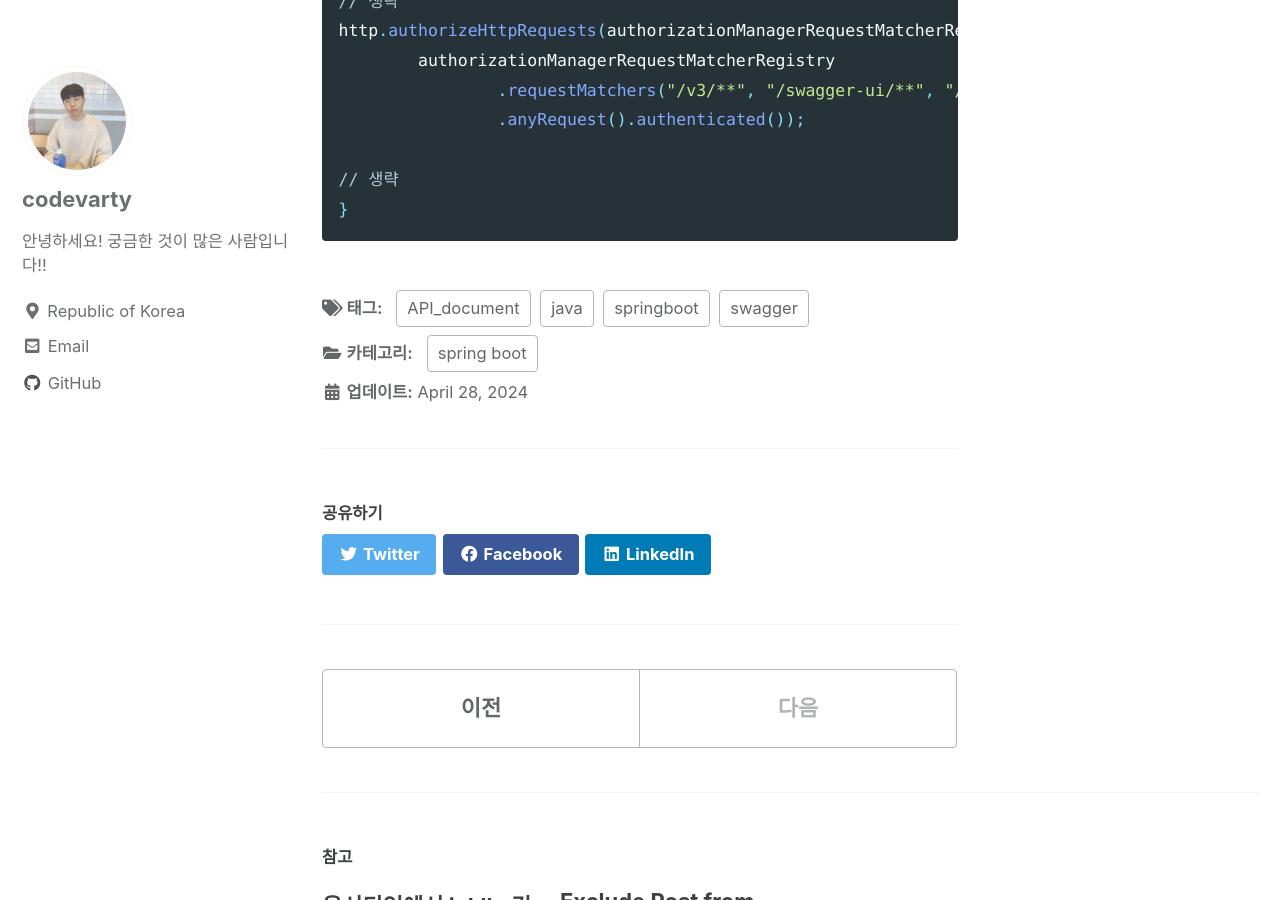
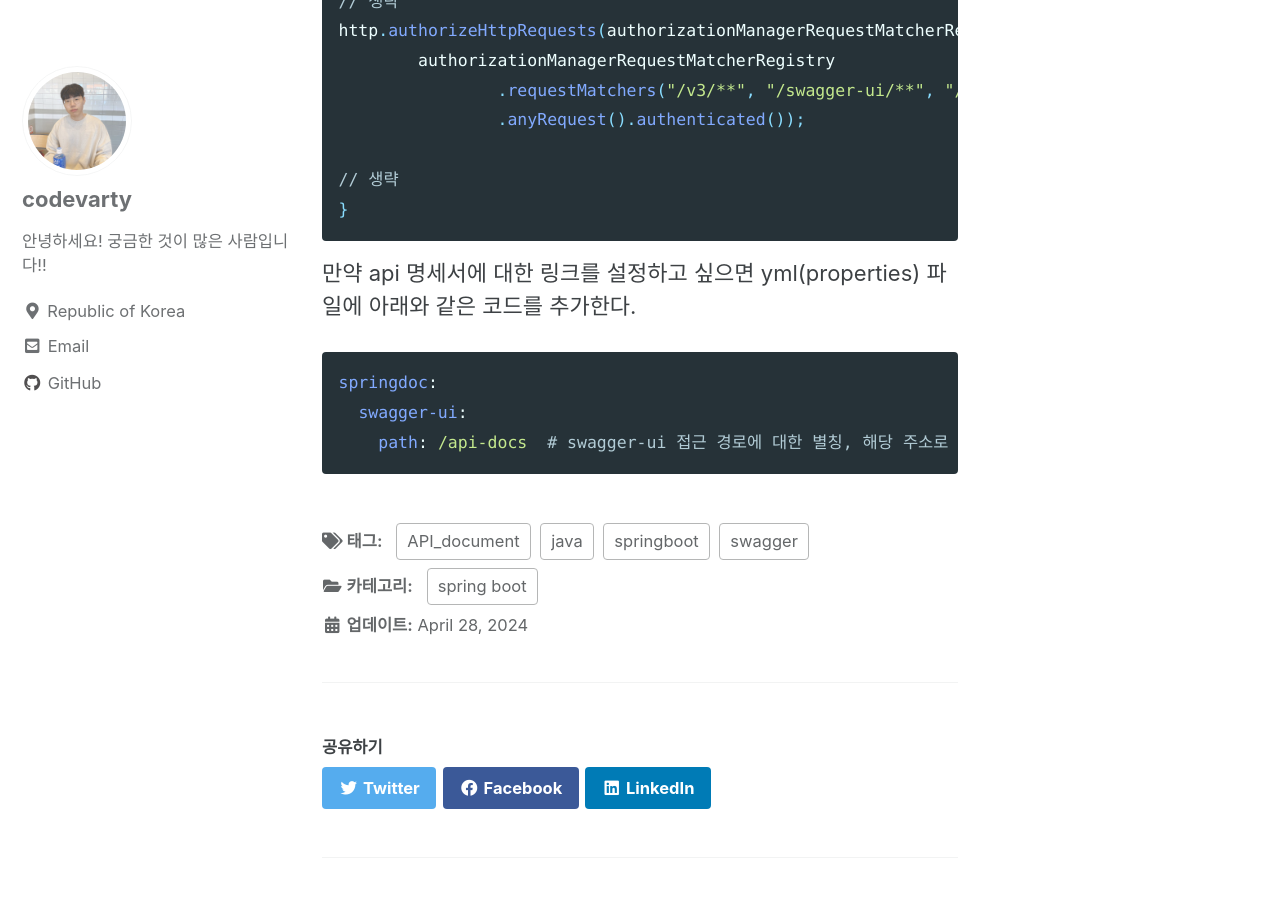
Before and after one commit to codevarty/codevarty.github.io, a Jekyll site: the page built from _posts/2024-04-28-spring-boot-swagger.md, in a window 1280 px wide and 900 px high, scrolled down 2264 px. Built offline with Jekyll 4.4.1, drawn with Linux system fonts in a browser that asks for light colours; cached includes are drawn as plain includes.

Commit message:
vault backup: 2024-04-28 23:49:25

````diff
--- a/_posts/2024-04-28-spring-boot-swagger.md
+++ b/_posts/2024-04-28-spring-boot-swagger.md
@@ -74,3 +74,11 @@ http.authorizeHttpRequests(authorizationManagerRequestMatcherRegistry ->
 // 생략
 }
 ```
+
+만약 api 명세서에 대한 링크를 설정하고 싶으면 yml(properties) 파일에 아래와 같은 코드를 추가한다.
+
+```yml
+springdoc:
+  swagger-ui:
+    path: /api-docs  # swagger-ui 접근 경로에 대한 별칭, 해당 주소로 접속해도 http://localhost:8080/swagger-ui/index.html로 리다이렉션 됨.
+```
````
